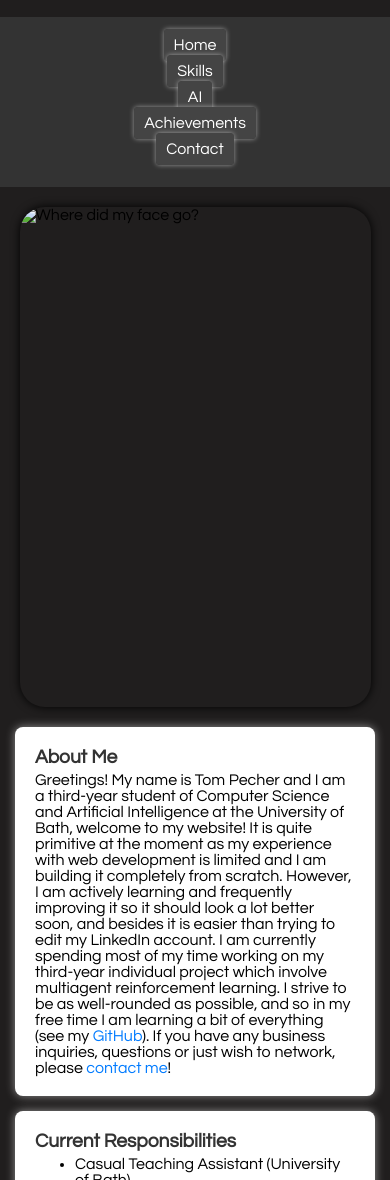
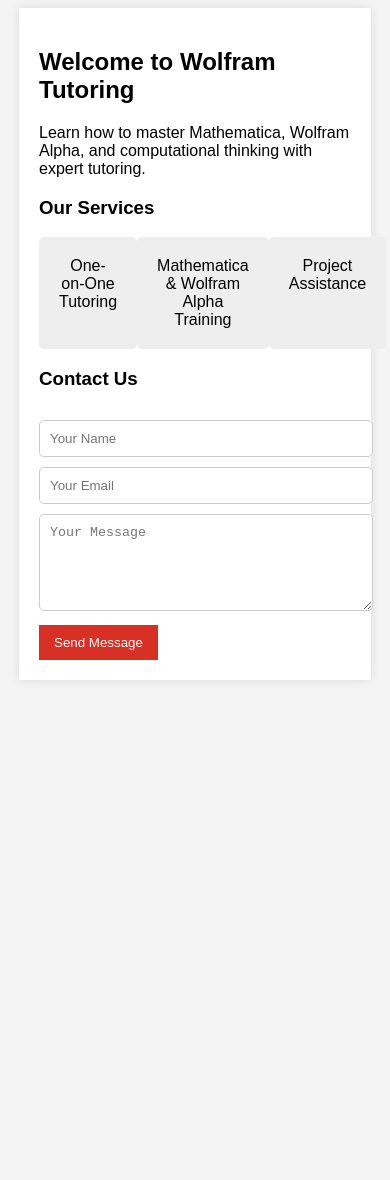
Before and after one commit to Tom-Pecher/TutoringWebsite, a plain HTML site: page index.html in a window 390 px wide. Shown: the part 100-1280 px from the top of the page. After the commit the page ends 844 px from the top, so only its background shows below. Drawn offline with Linux system fonts and the light colour scheme.

Commit message:
Create initial design

```diff
--- a/index.html
+++ b/index.html
@@ -1,80 +1,33 @@
-
 <!DOCTYPE html>
 <html lang="en">
-
-
 <head>
     <meta charset="UTF-8">
     <meta name="viewport" content="width=device-width, initial-scale=1.0">
-
-    <title>Tom Pecher | Portfolio</title>
-
-    <link href="https://fonts.googleapis.com/css2?family=Questrial:wght@400;700&display=swap" rel="stylesheet">
-    <link rel="icon" type="image/x-icon" href="data/profile_picture.jpeg">
+    <title>Wolfram Tutor</title>
     <link rel="stylesheet" href="style.css">
 </head>
+<body>
+    <header>Wolfram Tutor - Expert Guidance in Mathematica & Wolfram Alpha</header>
+    <div class="container">
+        <h2>Welcome to Wolfram Tutoring</h2>
+        <p>Learn how to master Mathematica, Wolfram Alpha, and computational thinking with expert tutoring.</p>
 
+        <h3>Our Services</h3>
+        <div class="services">
+            <div class="service-box">One-on-One Tutoring</div>
+            <div class="service-box">Mathematica & Wolfram Alpha Training</div>
+            <div class="service-box">Project Assistance</div>
+        </div>
 
-<body>
-
-    <header>
-        <h1>Tom (Tomáš) Pecher</h1>
-        <p><b>CS & AI Student | Aspiring Software Developer | Passion for ML and Wolfram</b></p>
-    </header>
-
-    <nav>
-        <ul>
-            <li><a href="index.html">Home</a></li>
-            <li><a href="skills.html">Skills</a></li>
-            <li><a href="AI.html">AI</a></li>
-            <!-- <li><a href="wolfram.html">Wolfram</a></li> -->
-            <!-- <li><a href="mandarin.html">Mandarin</a></li> -->
-            <li><a href="achievements.html">Achievements</a></li>
-            <li><a href="contact.html">Contact</a></li>
-        </ul>
-    </nav>
-
-    <img class="center-image" src="data/profile_picture.jpeg" alt="Where did my face go?" style="width:500px;height:500px;">
-
-
-    <section>
-        <h2>About Me</h2>
-        <p>Greetings!
-            My name is Tom Pecher and I am a third-year student of Computer Science and Artificial Intelligence at the University of Bath, welcome to my website!
-            It is quite primitive at the moment as my experience with web development is limited and I am building it completely from scratch.
-            However, I am actively learning and frequently improving it so it should look a lot better soon, and besides it is easier than trying to edit my LinkedIn account.
-            I am currently spending most of my time working on my third-year individual project which involve multiagent reinforcement learning.
-            I strive to be as well-rounded as possible, and so in my free time I am learning a bit of everything (see my <a href="https://github.com/Tom-Pecher" target="_blank">GitHub</a>).
-            If you have any business inquiries, questions or just wish to network, please <a href="contact.html" target="_blank">contact me</a>!
-        </p>
-    </section>
-
-    <section>
-        <h2>Current Responsibilities</h2>
-        <ul>
-            <li>Casual Teaching Assistant (University of Bath)</li>
-            <li>Wolfram Student Ambassador</li>
-            <li>Academic Representative for MComp(Hons) Computer Science and Artificial Intelligence (Yr3)</li>
-            <li>Member of the Bath Artificial Intelligence Society (BAIS)</li>
-            <li>Member of the Bath Computer Science Society (BCSS)</li>
-            <li>Member of Effective Altruism (EA) at UoB</li>
-        </ul>
-    </section>
-
-    <section>
-        <h2>Current Projects</h2>
-        <ul>
-            <li><a href="https://github.com/Tom-Pecher/Yr3-Project" target="_blank">Project 1</a> - Third-year project: "Building a Robust and Scalable Traffic Control System using Reinforcement Learning"</li>
-            <li><a href="https://github.com/Tom-Pecher/RL-CW" target="_blank">Project 2</a> - Reinforcement learning group project: "Training a Bipedal Walker to Traverse Increasingly Harsh Terrain" (Complete)</li>
-            <li><a href="https://github.com/Tom-Pecher/Projects/tree/main/AtmosphericSpectralAnalysis" target="_blank">Project 3</a> - Improving atmospheric spectroscopy project (Complete)</li>
-        </ul>
-    </section>
-
-    <footer>
-        <p>Connect with me on <a href="https://github.com/Tom-Pecher" target="_blank">GitHub</a></p>
-        <em><p>Updated on February 7th 2025</p></em>
-    </footer>
-
+        <h3>Contact Us</h3>
+        <div class="contact-form">
+            <form>
+                <input type="text" placeholder="Your Name" required>
+                <input type="email" placeholder="Your Email" required>
+                <textarea rows="5" placeholder="Your Message"></textarea>
+                <button type="submit">Send Message</button>
+            </form>
+        </div>
+    </div>
 </body>
-
 </html>
--- a/style.css
+++ b/style.css
@@ -1,223 +1,50 @@
-
-/* General Reset */
-* {
-    margin: 0;
-    padding: 10;
-    box-sizing: border-box;
-}
-
-
-/* Links Styling */
-a {
-    color: #007BFF;
-    text-decoration: none;
-}
-
-a:hover {
-    text-decoration: underline;
-}
-
-
-/* Body Styling */
 body {
-    font-family: Questrial, sans-serif;
+    font-family: Arial, sans-serif;
     margin: 0;
     padding: 0;
-    background-color: #201e1e;
+    background-color: #f4f4f4;
 }
-
-
-/* Header Styling */
 header {
+    background-color: #d93025;
+    color: white;
     text-align: center;
-    background-color: #333;
-    color: white;
+    padding: 1rem;
+    font-size: 1.5rem;
+}
+.container {
+    width: 80%;
+    margin: auto;
     padding: 20px;
-    margin-bottom: 20px;
+    background: white;
+    box-shadow: 0px 0px 10px rgba(0, 0, 0, 0.1);
+    margin-top: 20px;
 }
-
-h1 {
-    color: white;
+.services {
+    display: flex;
+    justify-content: space-between;
 }
-
-h2 {
-    color: #333;
-    padding-bottom: 5px;
-}
-
-h3 {
-    font-style: italic;
-    padding: 5px;
-}
-
-
-/* Navigation Styling */
-nav {
-    background-color: #333;
+.service-box {
+    width: 30%;
     padding: 20px;
-    text-align: center;
-}
-
-nav ul {
-    list-style-type: none;
-    padding: 0;
-    margin: 0;
-    display: flex;
-    flex-wrap: wrap; /* Allow wrapping on smaller screens */
-    justify-content: center;
-}
-
-nav ul li {
-    margin-right: 15px;
-}
-
-nav ul li a {
-    color: white;
-    text-decoration: none;
-    padding: 10px 15px;
-    background-color: #444;
-    box-shadow: 0 0 5px rgba(255, 255, 255, 0.5);
-    border-radius: 4px;
-}
-
-nav ul li a:hover {
-    background-color: #555;
-}
-
-
-/* Image Styling */
-.center-image {
-    display: block;
-    margin: 20px auto;
-    width: 50%;
-    max-width: 90%;
-    height: auto;
-    border-radius: 25px;
-    box-shadow: 0 0 10px rgba(0, 0, 0, 1);
-}
-
-/* Section Styling */
-section {
-    margin: 20px;
-    padding: 20px;
-    background-color: white;
-    border-radius: 8px;
-    box-sizing: border-box;
-    box-shadow: 0 0 10px rgba(255, 255, 255, 0.5);
-}
-
-
-/* Tooltip Styling */
-.tooltip-container {
-    position: relative;
-    display: inline-block;
-}
-
-.tooltip-container .tooltip-text {
-    visibility: hidden;
-    width: 120px;
-    background-color: black;
-    color: #fff;
+    background: #eee;
     text-align: center;
     border-radius: 5px;
-    padding: 5px;
-    position: absolute;
-    bottom: 100%;
-    left: 50%;
-    transform: translateX(-50%);
-    z-index: 1;
-    opacity: 0;
-    transition: opacity 0.3s;
 }
-
-.tooltip-container:hover .tooltip-text {
-    visibility: visible;
-    opacity: 1;
+.contact-form {
+    margin-top: 20px;
 }
-
-
-/* Table Styling */
-table {
-    margin: 20px auto;
-    border: 1px solid black;
+input, textarea {
     width: 100%;
+    padding: 10px;
+    margin-top: 10px;
+    border: 1px solid #ccc;
+    border-radius: 5px;
 }
-
-th, td {
-    border: 1px solid black;
-    padding: 10px 30px;
+button {
+    background: #d93025;
+    color: white;
+    padding: 10px 15px;
+    border: none;
+    cursor: pointer;
+    margin-top: 10px;
 }
-
-tr:nth-child(even) {background-color: #f2f2f2;}
-
-
-/* Progress Bar Styling */
-.progress-wrapper {
-    text-align: center;
-}
-
-progress {
-    width: 90%;
-    max-width: 600px;
-    height: 40px;
-}
-
-
-/* Footer Styling */
-footer {
-    text-align: center;
-    padding: 10px;
-    background-color: #333;
-    color: white;
-}
-
-
-/* Media Queries */
-@media (max-width: 768px) {
-    .center-image {
-        width: 100%;
-    }
-
-    nav ul {
-        flex-direction: column;
-    }
-
-    nav ul li {
-        margin-right: 0;
-        margin-bottom: 10px;
-    }
-
-    h1 {
-        font-size: 1.8rem;
-    }
-
-    section {
-        margin: 15px;
-    }
-
-    progress {
-        height: 30px;
-    }
-}
-
-@media (max-width: 480px) {
-    h1 {
-        font-size: 1.5rem;
-    }
-
-    h2 {
-        font-size: 1.2rem;
-    }
-
-    nav ul li a {
-        padding: 8px 10px;
-    }
-
-    progress {
-        height: 20px;
-    }
-
-    footer {
-        font-size: 0.9rem;
-    }
-}
```
